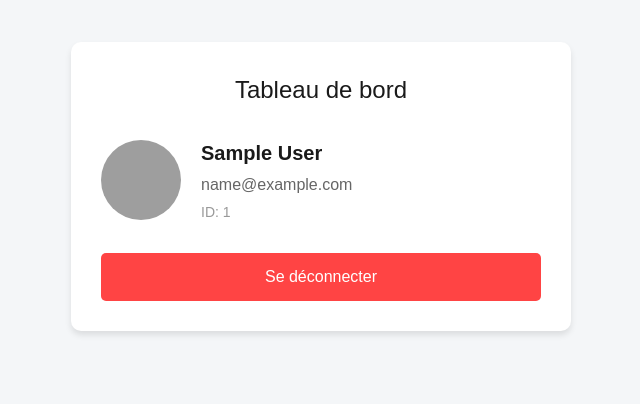
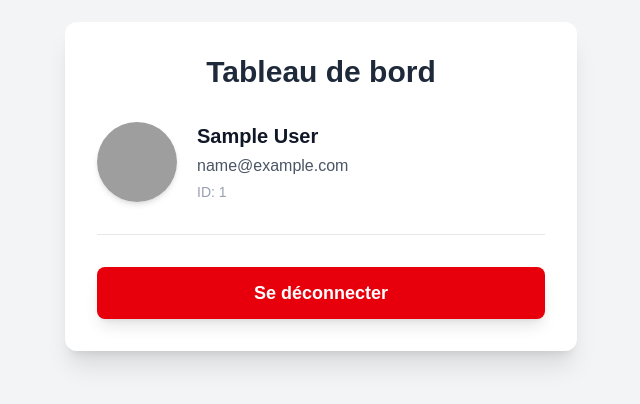
Before and after one commit to R1wen/nextjs_auth_postgres, a Next.js app: page /dashboard in a window 1280 px wide. Shown: the part 214-618 px from the top of the page, without its empty margins (319-959 px from the left). Built offline with nearby package versions, Linux system fonts and the light colour scheme; sample sign-in values are in the browser's storage; grey boxes are pictures that could not be loaded.

Commit message:
styles: dashboard page

```diff
--- a/app/dashboard/page.tsx
+++ b/app/dashboard/page.tsx
@@ -1,7 +1,7 @@
-'use client';
+"use client";
 
-import { useEffect, useState } from 'react';
-import { useRouter } from 'next/navigation';
+import { useEffect, useState } from "react";
+import { useRouter } from "next/navigation";
 
 interface UserData {
   id: string;
@@ -16,9 +16,9 @@ export default function DashboardPage() {
 
   useEffect(() => {
     const fetchUserData = async () => {
-      const localUserData = localStorage.getItem('user_data');
+      const localUserData = localStorage.getItem("user_data");
       if (!localUserData) {
-        router.push('/auth/login');
+        router.push("/auth/login");
         return;
       }
 
@@ -27,7 +27,7 @@ export default function DashboardPage() {
         setUser(userData);
       } catch (e) {
         console.error("Erreur de parsing des données utilisateur:", e);
-        router.push('/auth/login');
+        router.push("/auth/login");
       } finally {
         setIsLoading(false);
       }
@@ -37,13 +37,13 @@ export default function DashboardPage() {
   }, [router]);
 
   const handleLogout = () => {
-    localStorage.removeItem('user_data');
-    router.push('/auth/login');
+    localStorage.removeItem("user_data");
+    router.push("/auth/login");
   };
 
   if (isLoading) {
     return (
-      <div style={styles.container}>
+      <div className="flex justify-center items-center min-h-screen bg-gray-100 p-5">
         <p>Chargement...</p>
       </div>
     );
@@ -54,29 +54,48 @@ export default function DashboardPage() {
   }
 
   return (
-    <div style={styles.container}>
-      <div style={styles.card}>
-        <h1 style={styles.title}>Tableau de bord</h1>
+    <div className="flex justify-center items-center min-h-screen bg-gray-100 p-5">
+      <div className="bg-white rounded-xl p-8 shadow-xl w-full max-w-lg">
+        <h1 className="text-3xl font-bold text-gray-800 mb-8 text-center">
+          Tableau de bord
+        </h1>
 
-        <div style={styles.userInfo}>
+        <div className="flex items-center mb-8 border-b pb-8 border-gray-200">
           <img
-            src={`https://api.dicebear.com/7.x/initials/svg?seed=${user.name || user.email}`}
+            src={`https://api.dicebear.com/7.x/initials/svg?seed=${
+              user.name || user.email
+            }`}
             alt="Avatar"
-            style={styles.avatar}
+            className="w-20 h-20 rounded-full mr-5 shadow-md"
           />
 
-          <div style={styles.userDetails}>
+          <div className="flex-1">
             {user.name && (
-              <p style={styles.name}>{user.name}</p>
+              <p className="text-xl font-semibold text-gray-900 mb-1">
+                {user.name}
+              </p>
             )}
-            <p style={styles.email}>{user.email}</p>
-            <p style={styles.id}>ID: {user.id}</p>
+            <p className="text-gray-600 text-base mb-1">{user.email}</p>
+            <p className="text-sm text-gray-400">ID: {user.id}</p>
           </div>
         </div>
 
         <button
           onClick={handleLogout}
-          style={styles.logoutButton}
+          className="
+            w-full
+            py-3
+            bg-red-600
+            text-white
+            font-semibold
+            rounded-lg
+            text-lg
+            cursor-pointer
+            transition
+            duration-300
+            hover:bg-red-700
+            shadow-lg
+          "
         >
           Se déconnecter
         </button>
@@ -84,68 +103,3 @@ export default function DashboardPage() {
     </div>
   );
 }
-
-const styles: { [key: string]: React.CSSProperties } = {
-  container: {
-    display: 'flex',
-    justifyContent: 'center',
-    alignItems: 'center',
-    minHeight: '100vh',
-    backgroundColor: '#f4f6f8',
-    padding: '20px',
-  },
-  card: {
-    backgroundColor: 'white',
-    borderRadius: '10px',
-    padding: '30px',
-    boxShadow: '0 4px 6px rgba(0, 0, 0, 0.1)',
-    width: '100%',
-    maxWidth: '500px',
-  },
-  title: {
-    color: '#1a1a1a',
-    fontSize: '24px',
-    marginBottom: '30px',
-    textAlign: 'center',
-  },
-  userInfo: {
-    display: 'flex',
-    alignItems: 'center',
-    marginBottom: '30px',
-  },
-  avatar: {
-    width: '80px',
-    height: '80px',
-    borderRadius: '40px',
-    marginRight: '20px',
-  },
-  userDetails: {
-    flex: 1,
-  },
-  name: {
-    fontSize: '20px',
-    fontWeight: 'bold',
-    color: '#1a1a1a',
-    marginBottom: '5px',
-  },
-  email: {
-    fontSize: '16px',
-    color: '#666',
-    marginBottom: '5px',
-  },
-  id: {
-    fontSize: '14px',
-    color: '#999',
-  },
-  logoutButton: {
-    width: '100%',
-    padding: '12px',
-    backgroundColor: '#ff4444',
-    color: 'white',
-    border: 'none',
-    borderRadius: '5px',
-    fontSize: '16px',
-    cursor: 'pointer',
-    transition: 'background-color 0.3s',
-  },
-};
```
